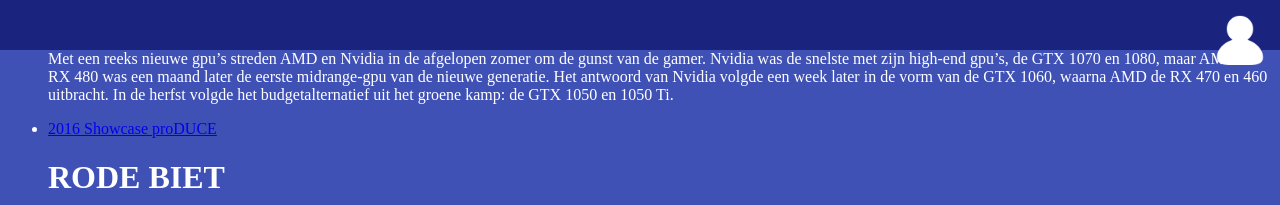
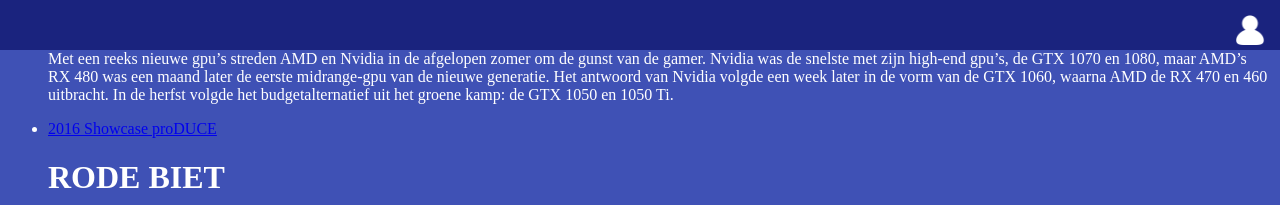
Before and after one commit to svennote/WeFish.github.io, a Jekyll site: the page built from index.md, in a window 1280 px wide. Shown: the top 205 px of the page. Built offline with Jekyll 4.4.1, drawn with Linux system fonts in a browser that asks for light colours.

Commit message:
aangepast

```diff
--- a/css/login.scss
+++ b/css/login.scss
@@ -68,7 +68,7 @@
 
 .inlogger {
 
-width:50px;
+width:30px;
 padding:15px;
 float:right;
 
--- a/css/main.scss
+++ b/css/main.scss
@@ -47,7 +47,7 @@
 
 .inlogger {
 
-width:50px;
+width:30px;
 padding:15px;
 float:right;
 
```
